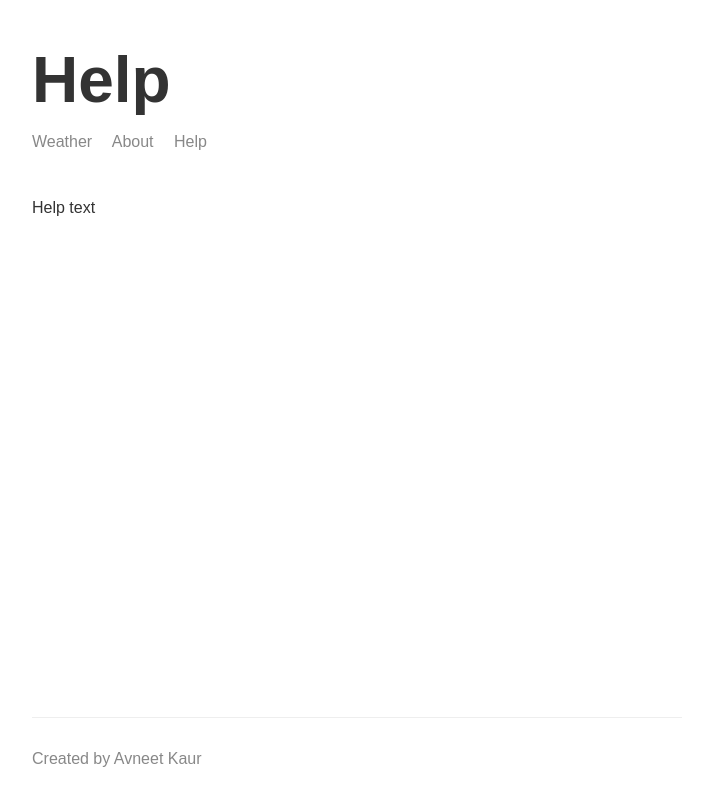
After one commit to ccl-avneetkaur/node, a Node server app: page /help in a window 1280 px wide. The commit adds this page. Shown: the whole page, without its empty margins (283-996 px from the left). Run offline with Node 20, Linux system fonts and the light colour scheme; some libraries are stand-ins or nearby versions.

Commit message:
second commit

```diff
--- a/playground/5-es6-objects.js
+++ b/playground/5-es6-objects.js
@@ -22,7 +22,7 @@ const product = {
 // console.log(stock);
 // console.log(rating);
 
-const transaction = (type, {label, stock}) => {
+const transaction = (type, {label, stock=0} = {}) => {
     console.log(type, label, stock);
 }
 
--- a/web-server/package.json
+++ b/web-server/package.json
@@ -10,6 +10,9 @@
   "author": "",
   "license": "ISC",
   "dependencies": {
-    "express": "^4.18.2"
+    "express": "^4.18.2",
+    "hbs": "^4.2.0",
+    "postman-request": "^2.88.1-postman.31",
+    "request": "^2.88.2"
   }
 }
--- a/web-server/public/css/styles.css
+++ b/web-server/public/css/styles.css
@@ -1,3 +1,55 @@
+body {
+    color: #333333;
+    font-family: arial;
+    max-width: 650px;
+    margin: 0 auto;
+    padding: 0 16px;
+
+    display: flex;
+    flex-direction: column;
+    min-height: 100vh;
+}
+
+.main-content {
+    flex-grow: 1;
+}
+
+footer {
+    color: #888888;
+    border-top: 1px solid #eeeeee;
+    margin-top: 16px;
+    padding: 16px 0;
+}
+
+header {
+    margin-top: 16px;
+    margin-bottom: 48px;
+}
+
 h1 {
-    color: gray;
+    font-size: 64px;
+    margin-bottom: 16px;
 }
+
+header a {
+    color: #888888;
+    margin-right: 16px;
+    text-decoration: none;
+}
+
+.portrait {
+    width: 250px;
+}
+
+input {
+    border: 1px solid #cccccc;
+    padding: 8px;
+}
+
+button {
+    cursor: pointer;
+    border: 1px solid #888888;
+    background: #888888;
+    color: white;
+    padding: 8px;
+}
--- a/web-server/src/app.js
+++ b/web-server/src/app.js
@@ -1,12 +1,116 @@
 const path = require('path');
 const express = require('express');
+const hbs = require('hbs');
+const geoCode = require('./utils/geoCode');
+const forecast = require('./utils/forecast');
 
 // console.log(__dirname);
 // console.log(path.join(__dirname,'../public'));
 
 const app = express();
+
+// define paths for Express config
 const publicDirectoryPath = path.join(__dirname,'../public');
+const viewsPath = path.join(__dirname, '../templates/views');
+const partialsPath = path.join(__dirname, '../templates/partials');
+
+// setup handlebars engine and views path
+app.set('view engine', 'hbs');
+app.set('views', viewsPath);
+hbs.registerPartials(partialsPath)
+
+//setup static directory to serve
 app.use(express.static(publicDirectoryPath));
+
+app.get('', (req, res) => {
+    res.render('index',{
+        title: 'Weather',
+        name: 'Avneet'
+    });
+})
+
+app.get('/about', (req, res) => {
+    res.render('about',{
+        title: 'About Me',
+        name: 'Avneet Kaur'
+    })
+})
+
+app.get('/help', (req, res) => {
+    res.render('help', {
+        title: 'Help',
+        name: 'Avneet Kaur',
+        helpText: 'Help text'
+    })
+})
+
+app.get('/weather', (req, res) => {
+    if(!req.query.address){
+        return res.send({
+            error: 'Invalid Address'
+        })
+    }
+
+    geoCode(req.query.address, (error, {latitude, longitude, location} = {}) => {
+        if(error){
+            return res.send({error})
+        }
+
+        forecast(latitude, longitude, (error, forecastData) => {
+            if(error){
+                return res.send({error})
+            }
+
+            res.send({
+                forecast: forecastData,
+                location,
+                address: req.query.address
+            })
+        })
+    })
+    // res.send(
+    //     {
+    //         forecast: "It is cold today",
+    //         location: "Mohali",
+    //         address: req.query.address
+    //     })
+})
+
+app.get('/products', (req, res) => {
+    if(!req.query.search){
+        return res.send({
+            error: 'You must provide a search term'
+        })
+    }
+    console.log(req.query.search)
+    res.send({
+        products: []
+    })
+})
+
+app.get('/help/*', (req, res) => {
+    res.render('404-page', {
+        title: "My 404 page",
+        errText: "Help article not found!"
+    })
+})
+
+app.get('/*',(req, res) => {
+    res.render('404-page', {
+        title: "My 404 page",
+        errText: "Page does not found!"
+    })
+})
+
+app.listen(3000, () => {
+    console.log("Server is up on 3000.");
+})
+
+
+
+
+
+
 
 // app.get('', (req, res) => {
 //     res.send("<h1>Express</h1>");
@@ -27,17 +131,3 @@ app.use(express.static(publicDirectoryPath));
 // app.get('/about', (req, res) => {
 //     res.send("<h1>About</h1>")
 // })
-
-app.get('/weather', (req, res) => {
-    res.send([
-        {
-            forecast: "It is cold today",
-            location: "Mohali"
-        },
-
-    ])
-})
-
-app.listen(3000, () => {
-    console.log("Server is up on 3000.");
-})
--- /dev/null
+++ b/web-server/src/utils/forecast.js
@@ -0,0 +1,32 @@
+const request = require("postman-request");
+
+const forecast = (longitude, latitude, callback) => {
+  const url =
+    "http://api.weatherstack.com/current?access_key=c2483f85b0f82cd141ffbba3fd2fc701&query=" +
+    latitude +
+    "," +
+    longitude +
+    "&units=f";
+
+  request({ url, json: true }, (error, {body}) => {
+    if (error) {
+      callback("Unable to connect to web service", undefined);
+    } else if (body.error) {
+      callback("Unable to find location", undefined);
+    } else {
+      callback(
+        undefined,
+        body.current.weather_descriptions[0] +
+          ". It is currently " +
+          body.current.temperature +
+          " degrees out. It feels like " +
+          body.current.feelslike +
+          " degrees. There is a " +
+          body.current.precip +
+          "% chances of rain today."
+      );
+    }
+  });
+};
+
+module.exports = forecast;
--- /dev/null
+++ b/web-server/src/utils/geoCode.js
@@ -0,0 +1,24 @@
+const request = require("postman-request");
+
+const geoCode = (address, callback) => {
+  const url =
+    "https://api.mapbox.com/geocoding/v5/mapbox.places/" +
+    encodeURIComponent(address) +
+    ".json?access_token=pk.eyJ1IjoiYXZuZWV0MjQxMCIsImEiOiJjbGJoOHc5NnQwbmVrM29ueGVkdHY2MXQ3In0.HhbBhDk1ZEB9oRqQX86qkA&limit=1";
+
+  request({ url, json: true }, (error, {body}) => {
+    if (error) {
+      callback("Unable to connect to location service", undefined);
+    } else if (body.features.length === 0) {
+      callback("Unable to find location");
+    } else {
+      callback(undefined, {
+        longitude: body.features[0].center[0],
+        latitude: body.features[0].center[1],
+        location: body.features[0].place_name,
+      });
+    }
+  });
+};
+
+module.exports = geoCode;
--- /dev/null
+++ b/web-server/templates/partials/footer.hbs
@@ -0,0 +1,3 @@
+<footer>
+    <p>Created by {{name}}</p>
+</footer>
--- /dev/null
+++ b/web-server/templates/partials/header.hbs
@@ -0,0 +1,6 @@
+<header>
+    <h1>{{title}}</h1>
+    <a href="/">Weather</a>
+    <a href="/about">About</a>
+    <a href="/help">Help</a>
+</header>
--- /dev/null
+++ b/web-server/templates/views/help.hbs
@@ -0,0 +1,14 @@
+<!DOCTYPE html>
+<html>
+    <head>
+        <title>Help</title>
+        <link rel="stylesheet" href="/css/styles.css">
+    </head>
+    <body>
+        <div class="main-content">
+            {{>header}}
+            <p>{{helpText}}</p>
+        </div>
+        {{>footer}}
+    </body>
+</html>
```
Also changed, not shown: playground/7-default-params.js (added, +7 -0 lines), web-server/public/about.html (deleted, +0 -9 lines), web-server/public/help.html (deleted, +0 -9 lines), web-server/public/index.html (deleted, +0 -12 lines), web-server/templates/views/404-page.hbs (added, +11 -0 lines), web-server/templates/views/about.hbs (added, +14 -0 lines), web-server/templates/views/index.hbs (added, +24 -0 lines), web-server/public/img/weather.png (added), web-server/public/js/app.js, 2 other files.
